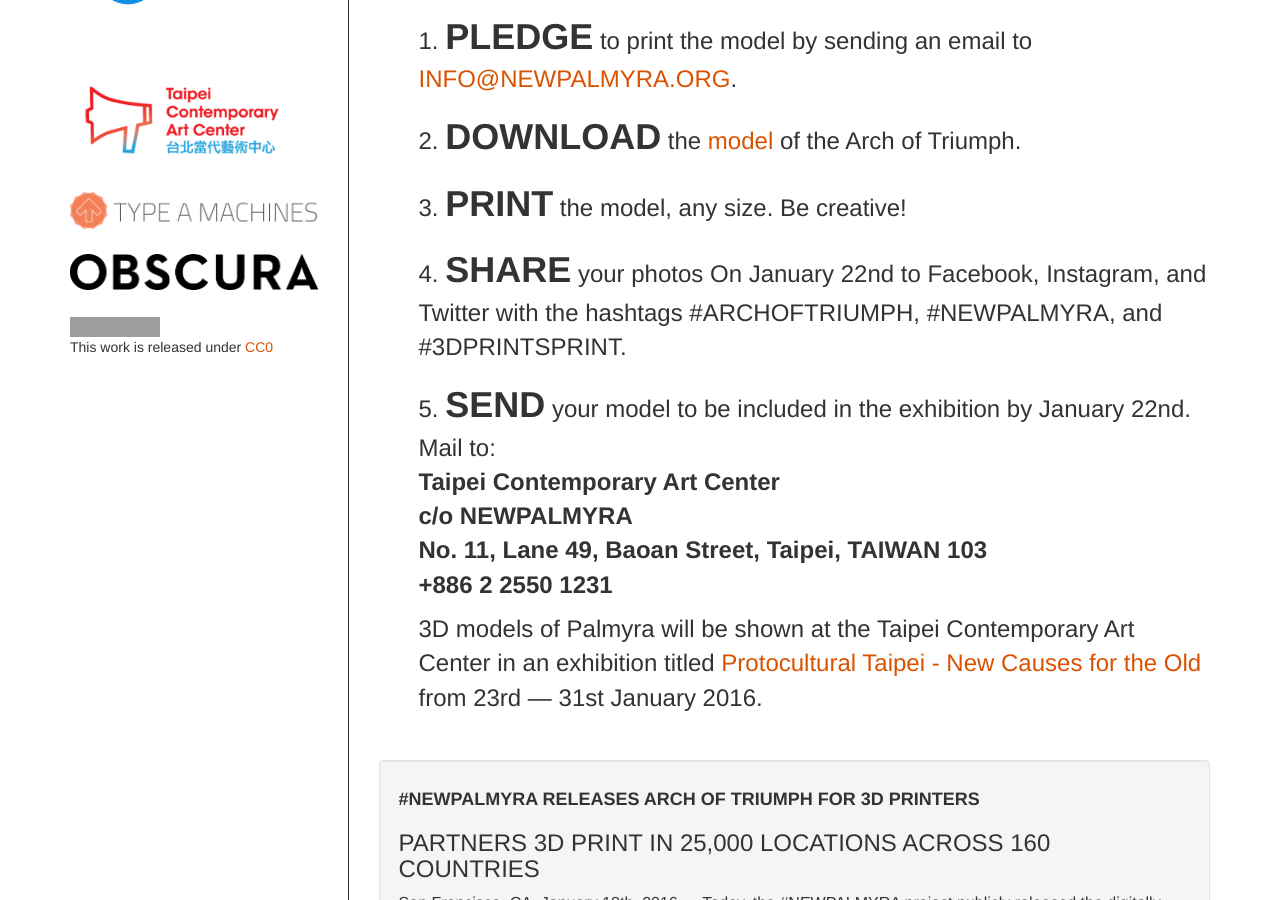
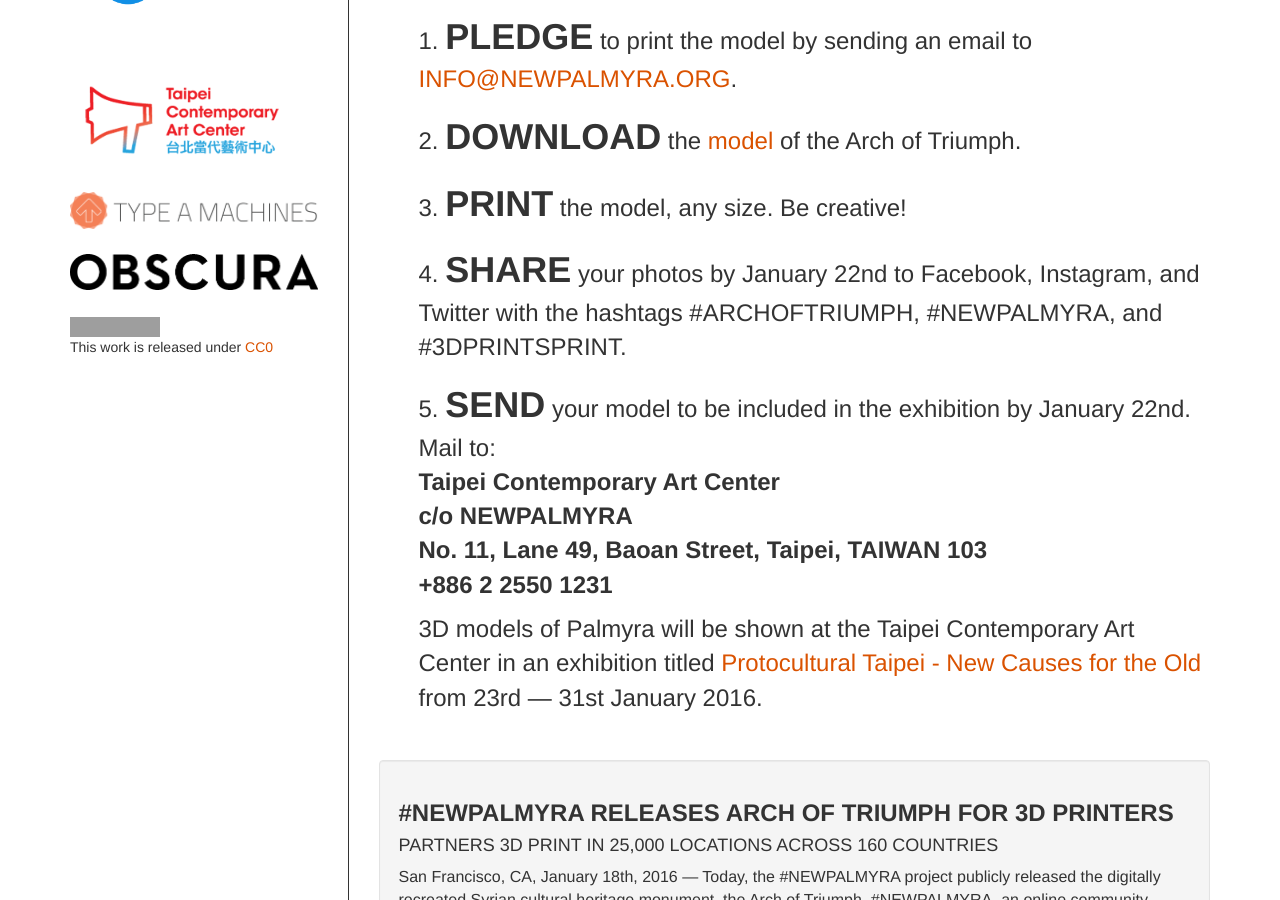
Before and after one commit to YasserMustafa/newpalmyra.org, a Jekyll site: the page built from printsprint.html, in a window 1280 px wide and 900 px high, scrolled down 838 px. Built offline with Jekyll 4.4.1, drawn with Linux system fonts in a browser that asks for light colours; nearby versions of some CDN libraries; grey boxes are pictures that could not be loaded.

Commit message:
updated instructions and header formatting

```diff
--- a/printsprint.html
+++ b/printsprint.html
@@ -15,7 +15,7 @@ sidebar: print-affiliate-list.html
         <li style="margin-bottom:15px;"><strong style="font-size: 1.5em;" >PLEDGE</strong> to print the model by sending an email to <a href="mailto:info@newpalmyra.org" >INFO@NEWPALMYRA.ORG</a>.</li>
         <li style="margin-bottom:15px;"><strong style="font-size: 1.5em;">DOWNLOAD</strong> the <a href="https://sketchfab.com/models/34cc79141552447f98ef8807875a36c2#download" >model</a> of the Arch of Triumph.</li>
         <li style="margin-bottom:15px;"><strong style="font-size: 1.5em;">PRINT</strong> the model, any size. Be creative!</li>
-        <li style="margin-bottom:15px;"><strong style="font-size: 1.5em;">SHARE</strong> your photos On January 22nd to Facebook, Instagram, and Twitter with the hashtags #ARCHOFTRIUMPH, #NEWPALMYRA, and #3DPRINTSPRINT.</li>
+        <li style="margin-bottom:15px;"><strong style="font-size: 1.5em;">SHARE</strong> your photos by January 22nd to Facebook, Instagram, and Twitter with the hashtags #ARCHOFTRIUMPH, #NEWPALMYRA, and #3DPRINTSPRINT.</li>
         <li style="margin-bottom:15px;"><strong style="font-size: 1.5em;">SEND</strong> your model to be included in the exhibition by January 22nd. Mail to:
           <p>
           <strong>
@@ -34,8 +34,8 @@ sidebar: print-affiliate-list.html
       <section id="block-block-4" class="block block-block clearfix">
 
   <div class="well" style="margin-top: 30px;" >
-    <h4><strong>#NEWPALMYRA Releases Arch of Triumph for 3D Printers</strong></h4>
-    <h3>Partners 3D Print in 25,000 Locations Across 160 Countries</h3>
+    <h3><strong>#NEWPALMYRA Releases Arch of Triumph for 3D Printers</strong></h3>
+    <h4>Partners 3D Print in 25,000 Locations Across 160 Countries</h4>
 
 
     <p>San Francisco, CA, January 18th, 2016 — Today, the #NEWPALMYRA project publicly released the digitally recreated Syrian cultural heritage monument, the Arch of Triumph. #NEWPALMYRA, an online community platform and data repository dedicated to the capture, preservation, sharing, and creative reuse of data about the ancient city of Palmyra, released the second model in the project’s larger plan to virtually rebuild the ISIS destroyed UNESCO World Heritage Site in war-torn Syria. </p>
```
